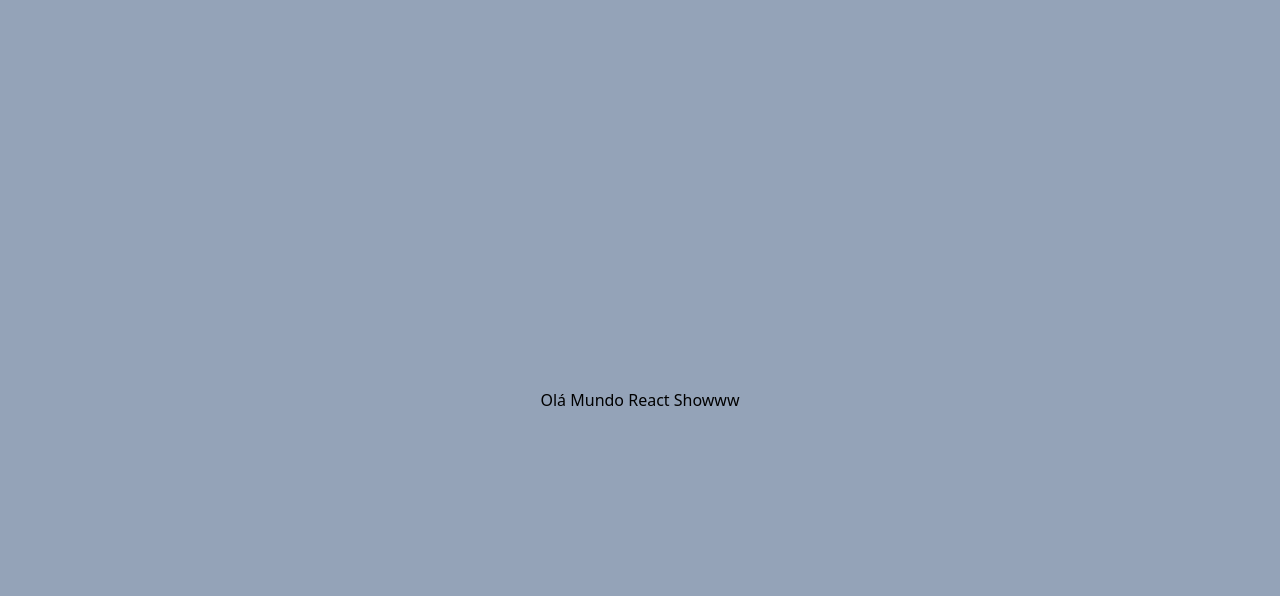
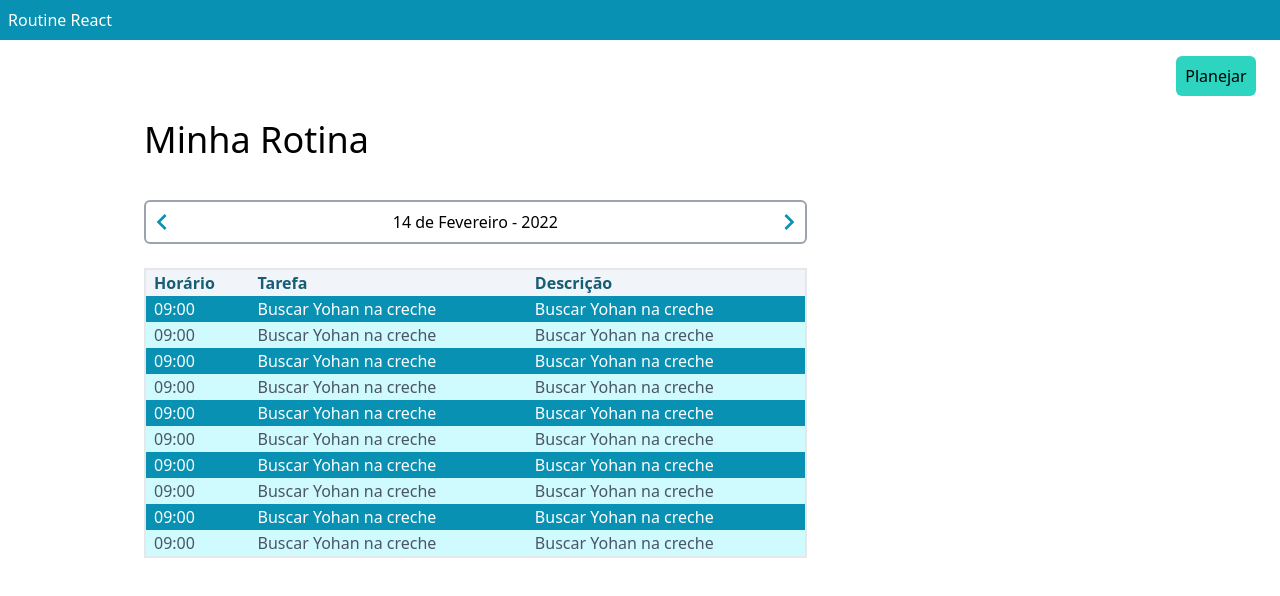
Before and after one commit to MichaelCX77/Routine-React, a Next.js app: page / in a window 1280 px wide. Shown: the top 596 px of the page. Built offline with nearby package versions, Linux system fonts and the light colour scheme.

Commit message:
Criação da Página "Minha Rotina"

```diff
--- a/package.json
+++ b/package.json
@@ -8,6 +8,8 @@
     "lint": "next lint"
   },
   "dependencies": {
+    "@mdi/js": "^6.5.95",
+    "@mdi/react": "^1.5.0",
     "next": "12.0.10",
     "react": "17.0.2",
     "react-dom": "17.0.2"
--- /dev/null
+++ b/src/components/Button.tsx
@@ -0,0 +1,18 @@
+
+export default function Button(props){
+    return (
+        <div>
+            <button className={`
+                w-20
+                ${props.color} ?? bg-${props.color} : bg-teal-400
+                rounded-md
+                py-2
+                px-2
+                hover:bg-teal-300
+                `} >
+
+                {props.text}
+            </button>
+        </div>
+    )
+}
--- /dev/null
+++ b/src/components/DateBar.tsx
@@ -0,0 +1,25 @@
+import Icon from '@mdi/react'
+import { mdiChevronLeft ,mdiChevronRight } from '@mdi/js';
+
+export default function DateBar(props){
+
+    return (
+
+        <div className="flex flex-wrap place-content-between py-1 border-2 border-gray-400 rounded-md">
+            <div className='flex items-center'>
+                <button>
+                    <Icon path={mdiChevronLeft} title="Arrow" size='2em' color="#0891b2" />
+                </button>
+            </div>
+            <div className='flex items-center'>
+                <span>{props.date}</span>
+            </div>
+            <div className='flex items-center'>
+                <button>
+                    <Icon path={mdiChevronRight} title="Arrow" size='2em' color="#0891b2" />
+                </button>
+            </div>
+        </div>
+
+    )
+}
--- /dev/null
+++ b/src/components/NavBar.tsx
@@ -0,0 +1,12 @@
+
+export default function NavBar(props){
+
+    return (
+
+        <div className="w-full bg-cyan-600 text-white p-2">
+            <span>{props.title}</span>
+        </div>
+
+    )
+
+}
--- /dev/null
+++ b/src/components/Table.tsx
@@ -0,0 +1,74 @@
+
+export default function Table(props){
+
+    function head(){
+        return(
+            <thead className="text-left text-cyan-800 bg-slate-100">
+                <tr>
+                    <th className="pl-2">Horário</th>
+                    <th className="pl-2">Tarefa</th>
+                    <th className="pl-2">Descrição</th>
+                </tr>
+            </thead>
+        )
+    }
+
+    function body(){
+        return (
+            <tbody>
+                <tr className="bg-cyan-600 text-white">
+                    <td className="pl-2">09:00</td>
+                    <td className="pl-2">Buscar Yohan na creche</td>
+                    <td className="pl-2">Buscar Yohan na creche</td>
+                </tr>
+                <tr className="bg-cyan-100 text-gray-600">
+                    <td className="pl-2">09:00</td>
+                    <td className="pl-2">Buscar Yohan na creche</td>
+                    <td className="pl-2">Buscar Yohan na creche</td>
+                </tr>
+                <tr className="bg-cyan-600 text-white">
+                    <td className="pl-2">09:00</td>
+                    <td className="pl-2">Buscar Yohan na creche</td>
+                    <td className="pl-2">Buscar Yohan na creche</td>
+                </tr>
+                <tr className="bg-cyan-100 text-gray-600">
+                    <td className="pl-2">09:00</td>
+                    <td className="pl-2">Buscar Yohan na creche</td>
+                    <td className="pl-2">Buscar Yohan na creche</td>
+                </tr>                <tr className="bg-cyan-600 text-white">
+                    <td className="pl-2">09:00</td>
+                    <td className="pl-2">Buscar Yohan na creche</td>
+                    <td className="pl-2">Buscar Yohan na creche</td>
+                </tr>
+                <tr className="bg-cyan-100 text-gray-600">
+                    <td className="pl-2">09:00</td>
+                    <td className="pl-2">Buscar Yohan na creche</td>
+                    <td className="pl-2">Buscar Yohan na creche</td>
+                </tr>                <tr className="bg-cyan-600 text-white">
+                    <td className="pl-2">09:00</td>
+                    <td className="pl-2">Buscar Yohan na creche</td>
+                    <td className="pl-2">Buscar Yohan na creche</td>
+                </tr>
+                <tr className="bg-cyan-100 text-gray-600">
+                    <td className="pl-2">09:00</td>
+                    <td className="pl-2">Buscar Yohan na creche</td>
+                    <td className="pl-2">Buscar Yohan na creche</td>
+                </tr>                <tr className="bg-cyan-600 text-white">
+                    <td className="pl-2">09:00</td>
+                    <td className="pl-2">Buscar Yohan na creche</td>
+                    <td className="pl-2">Buscar Yohan na creche</td>
+                </tr>
+                <tr className="bg-cyan-100 text-gray-600">
+                    <td className="pl-2">09:00</td>
+                    <td className="pl-2">Buscar Yohan na creche</td>
+                    <td className="pl-2">Buscar Yohan na creche</td>
+                </tr>
+            </tbody>
+        )
+
+    }
+    return (
+        <table className="w-auto border-2 border-gray-200">{head()} {body()}</table>
+    )
+
+}
--- a/src/pages/index.tsx
+++ b/src/pages/index.tsx
@@ -1,8 +1,25 @@
+import Button from '../components/Button'
+import NavBar from '../components/NavBar'
+import Table from '../components/Table'
+import DateBar from '../components/DateBar'
 
 export default function Home(){
     return (
-            <div className={`flex align h-screen justify-center items-center bg-slate-400`}>
-                <span>Olá Mundo React Showww</span>
+            <div className='w-screen'>
+                <NavBar title="Routine React"/>
+                <div className='flex justify-end mx-6 my-4'>
+                    <Button text="Planejar"/>
+                </div>
+                <div className='w-full  pl-36 mt-6'>
+                    <h1 className='text-4xl mb-10'>Minha Rotina</h1>
+                    <div className='flex flex-col w-7/12 max-h-80'>
+                        <div className='mb-6'>
+                            <DateBar date="14 de Fevereiro - 2022"/>
+                        </div>
+
+                        <Table />
+                    </div>
+                </div>
             </div>
         )
 }
```
Also changed, not shown: 1 other file (tests, documents, lock files or other folders).
